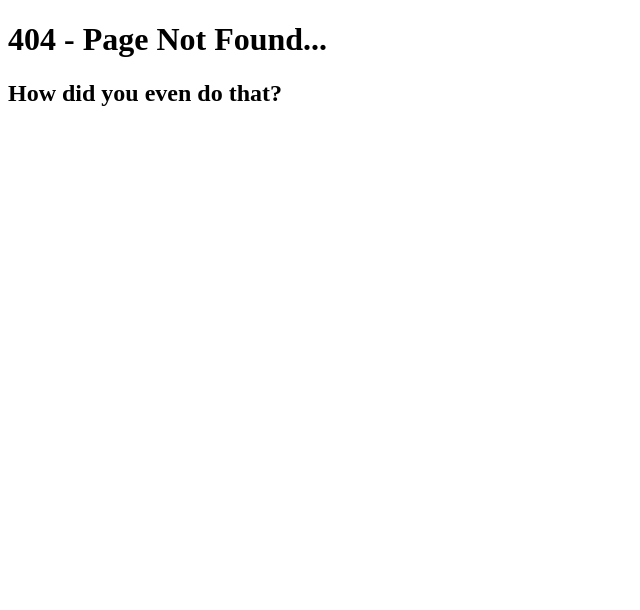
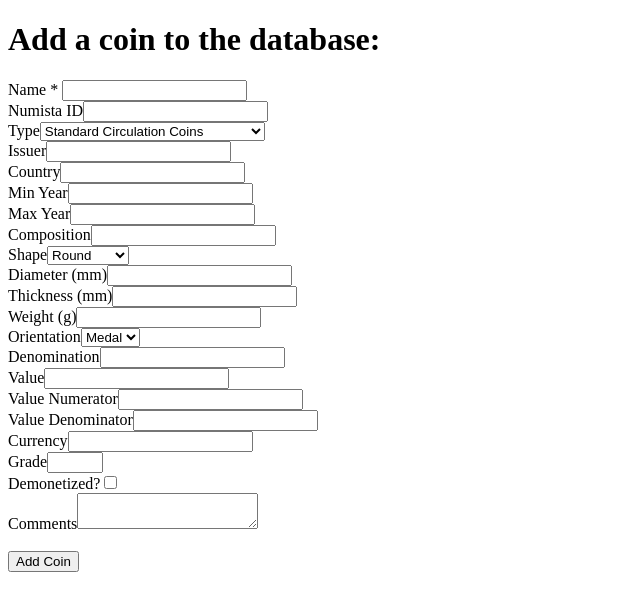
Before and after one commit to opDavi1/coin-tracker, a Next.js app: page /add in a window 1280 px wide. Before the commit this address had no page. Shown: the top 610 px of the page, without its empty margins (0-640 px from the left). Built offline with nearby package versions, Linux system fonts and the light colour scheme.

Commit message:
feat: create /add route and form to add coins
add globals.css to the root layout.tsx

```diff
--- /dev/null
+++ b/app/add/page.tsx
@@ -0,0 +1,99 @@
+import styles from './styles.module.css';
+
+export default function addCoin() {
+    return (
+        <div className={styles.addCoinDialogue}>
+            <h1>Add a coin to the database:</h1>
+            <form name="addCoin" action="/add" method="post" autoCapitalize="none" autoComplete="off">
+                <label htmlFor="name">Name * </label>
+                <input type="text" name="name" id="name" required /><br />
+
+                <label htmlFor="numistaId">Numista ID</label>
+                <input type="text" name="numistaId" id="numistaId" /><br />
+
+                <label htmlFor="coinType">Type</label>
+                <select name="coinType" id="coinType">
+                    <option value="0">Standard Circulation Coins</option>
+                    <option value="1">Circulating Commemorative Coins</option>
+                    <option value="2">Non-Circulating Coins</option>
+                    <option value="3">Collector Coins</option>
+                    <option value="4">Siege Coins</option>
+                    <option value="5">Official Necessity Coins</option>
+                    <option value="6">Merchant Tokens</option>
+                    <option value="7">Local Coins</option>
+                    <option value="8">Patterns</option>
+                    <option value="9">Contemporary Counterfeits</option>
+                    <option value="10">Proto-Coins</option>
+                    <option value="11">Other</option>
+                </select><br />
+
+                <label htmlFor="issuer">Issuer</label>
+                <input type="text" name="issuer" id="issuer" /><br />
+
+                <label htmlFor="country">Country</label>
+                <input type="text" name="country" id="country" /><br />
+
+                <label htmlFor="minYear">Min Year</label>
+                <input type="text" name="minYear" id="minYear" /><br />
+
+                <label htmlFor="maxYear">Max Year</label>
+                <input type="text" name="maxYear" id="maxYear" /><br />
+
+                <label htmlFor="composition">Composition</label>
+                <input type="text" name="composition" id="composition" /><br />
+
+                <label htmlFor="coinShape">Shape</label>
+                <select name="coinShape" id="coinShape">
+                    <option value="0">Round</option>
+                    <option value="1">Square</option>
+                    <option value="2">Polygonal</option>
+                    <option value="3">Scalloped</option>
+                    <option value="4">Triangular</option>
+                    <option value="5">Other</option>
+                </select><br />
+
+                <label htmlFor="diameter">Diameter (mm)</label>
+                <input type="number" name="diameter" id="diameter" step="0.01" /><br />
+
+                <label htmlFor="thickness">Thickness (mm)</label>
+                <input type="number" name="thickness" id="thickness" step="0.01" /><br />
+
+                <label htmlFor="weight">Weight (g)</label>
+                <input type="number" name="weight" id="weight" step="0.01" /><br />
+
+                <label htmlFor="coinOrientation">Orientation</label>
+                <select name="coinOrientation" id="coinOrientation">
+                    <option value="0">Medal</option>
+                    <option value="1">Coin</option>
+                    <option value="2">Other</option>
+                </select><br />
+
+                <label htmlFor="denomination">Denomination</label>
+                <input type="text" name="denomination" id="denomination" /><br />
+
+                <label htmlFor="value">Value</label>
+                <input type="number" name="value" id="value" step="0.01" /><br />
+
+                <label htmlFor="valueNumerator">Value Numerator</label>
+                <input type="number" name="valueNumerator" id="valueNumerator" step="1" /><br />
+
+                <label htmlFor="valueDenominator">Value Denominator</label>
+                <input type="number" name="valueDenominator" id="valueDenominator" step="1" /><br />
+
+                <label htmlFor="currency">Currency</label>
+                <input type="text" name="currency" id="currency" /><br />
+
+                <label htmlFor="grade">Grade</label>
+                <input type="number" name="grade" id="grade" min="0" max="70" step="5"/><br />
+
+                <label htmlFor="isDemonitized">Demonetized?</label>
+                <input type="checkbox" name="isDemonitized" id="isDemonitized" /><br />
+
+                <label htmlFor="comments">Comments</label>
+                <textarea name="comments" id="comments"></textarea><br /><br />
+
+                <input type="submit" value="Add Coin"/>
+            </form>
+        </div>
+    );
+}
--- /dev/null
+++ b/app/add/styles.module.css
@@ -0,0 +1,3 @@
+.addCoinDialogue {
+    color: var(--primary-color);
+}
--- /dev/null
+++ b/app/globals.css
@@ -0,0 +1,34 @@
+:root {
+    --primary-color: #000;
+    --background-color: #fff;
+}
+
+@media (prefers-color-scheme: dark) {
+    :root {
+        --primary-color: #fff;
+        --background-color: #000;
+    }
+}
+
+html {
+    font-size: 100%;
+}
+
+@media (prefers-reduced-motion: no-preference) {
+    html {
+        scroll-behavior: smooth;
+    }
+}
+
+body {
+    background-color: var(--background-color);
+}
+
+
+button {
+    color: inherit;
+}
+
+a, button {
+    touch-action: manipulation;
+}
--- a/app/layout.tsx
+++ b/app/layout.tsx
@@ -1,4 +1,5 @@
 import React from "react"
+import './globals.css'
 
 export const metadata = {
   title: 'Coin tracker',
```
